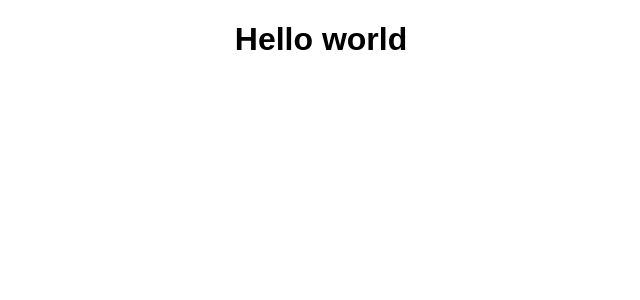
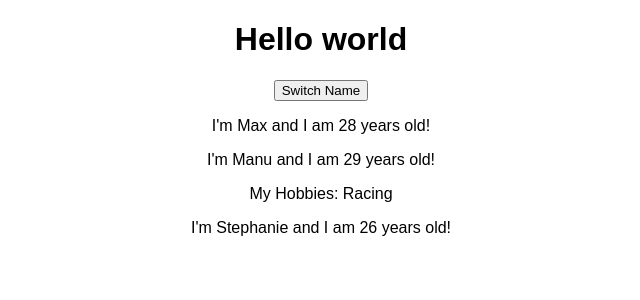
Before and after one commit to AkbarKarshiev/ReactJS-complete-guide, a React (Create React App) app: page / in a window 1280 px wide. Shown: the top 300 px of the page, without its empty margins (319-959 px from the left). Built offline with nearby package versions, Linux system fonts and the light colour scheme.

Commit message:
3.20.Class Components

```diff
--- a/src/App.js
+++ b/src/App.js
@@ -1,11 +1,37 @@
 import React, { Component } from 'react';
 import './App.css';
+import Person from './Person/Person';
 
 class App extends Component {
+  state = {
+    persons: [
+      { name: 'Max', age: 28 },
+      { name: 'Manu', age: 29 },
+      { name: 'Stephanie', age: 26 },
+    ],
+    otherState: 'some other value'
+  }
+
+  switchNameHandler = () => {
+    //console.log("Was clicked");
+    // DON'T DO THIS: this.state.persons[0].name = 'Maximilian';
+    this.setState({
+      persons: [
+        { name: 'Maximilian', age: 28 },
+        { name: 'Manu', age: 29 },
+        { name: 'Stephanie', age: 27 },
+      ]
+    })
+  }
+
   render() {
     return (
       <div className="App">
        <h1>Hello world</h1>
+       <button onClick={this.switchNameHandler}>Switch Name</button>
+       <Person name={this.state.persons[0].name} age={this.state.persons[0].age}/>
+       <Person name={this.state.persons[1].name} age={this.state.persons[1].age}>My Hobbies: Racing</Person>
+       <Person name={this.state.persons[2].name} age={this.state.persons[2].age}/>
       </div>
     );
   }
--- /dev/null
+++ b/src/Person/Person.js
@@ -0,0 +1,13 @@
+import React from 'react';
+
+const person = (props) => {
+    return (
+        <div>
+            <p>I'm {props.name} and I am {props.age} years old!</p>
+            <p>{props.children}</p>
+        </div>
+
+    )
+};
+
+export default person;
```
